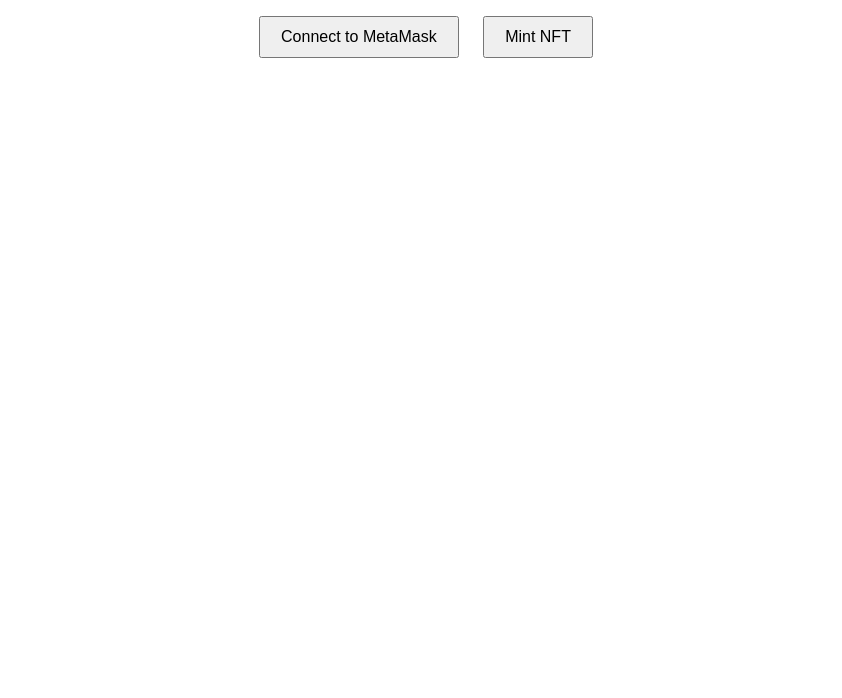
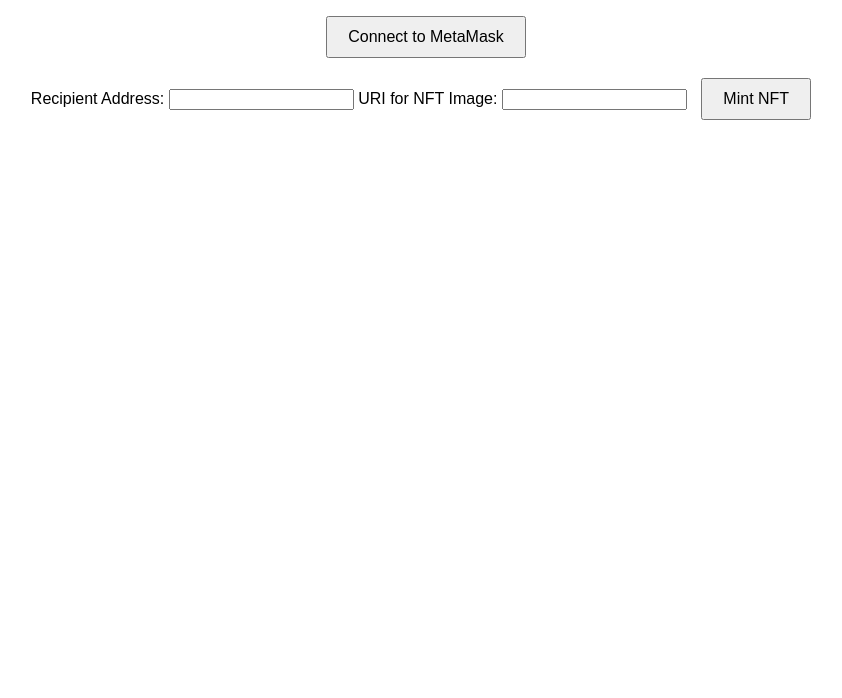
Before and after one commit to uchihashahin01/blockchain-course, a plain HTML site: page Web-Based-Project/Deploying ERC721(NFT)/index.html in a window 1280 px wide. Shown: the part 102-800 px from the top of the page, without its empty margins (214-1056 px from the left). Drawn offline with Linux system fonts and the light colour scheme.

Commit message:
added form to take input

```diff
--- a/Web-Based-Project/Deploying ERC721(NFT)/index.html
+++ b/Web-Based-Project/Deploying ERC721(NFT)/index.html
@@ -10,7 +10,13 @@
     <div class="container">
         <h1>NFT Project</h1>
         <button id="connectButton">Connect to MetaMask</button>
-        <button id="mintButton">Mint NFT</button>
+        <form id="mintForm">
+            <label for="toAddress">Recipient Address:</label>
+            <input type="text" id="toAddress" required>
+            <label for="uri">URI for NFT Image:</label>
+            <input type="text" id="uri" required>
+            <button type="submit" id="mintButton">Mint NFT</button>
+        </form>
     </div>
     <div id="status"></div>
     <script src="app.js"></script>
```
